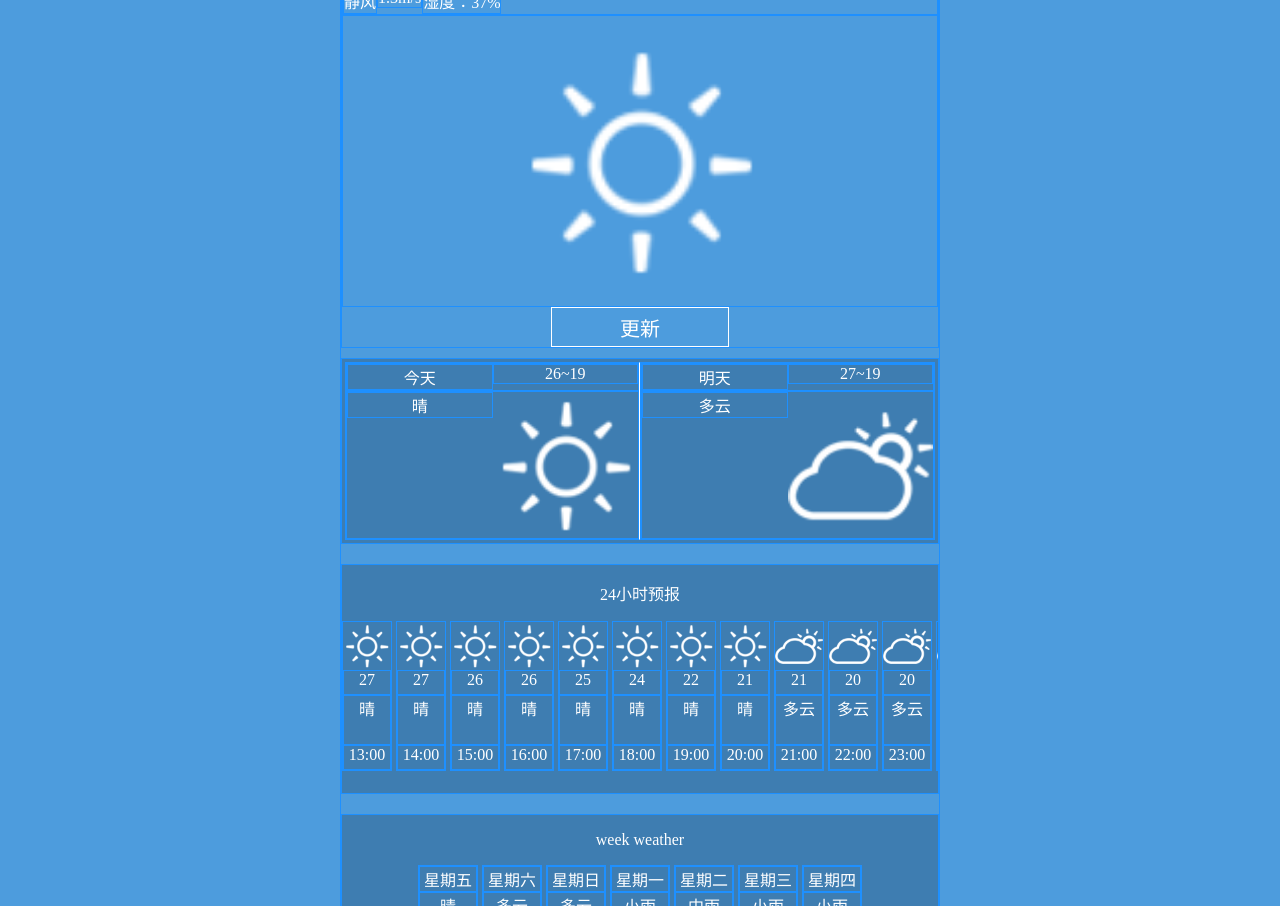
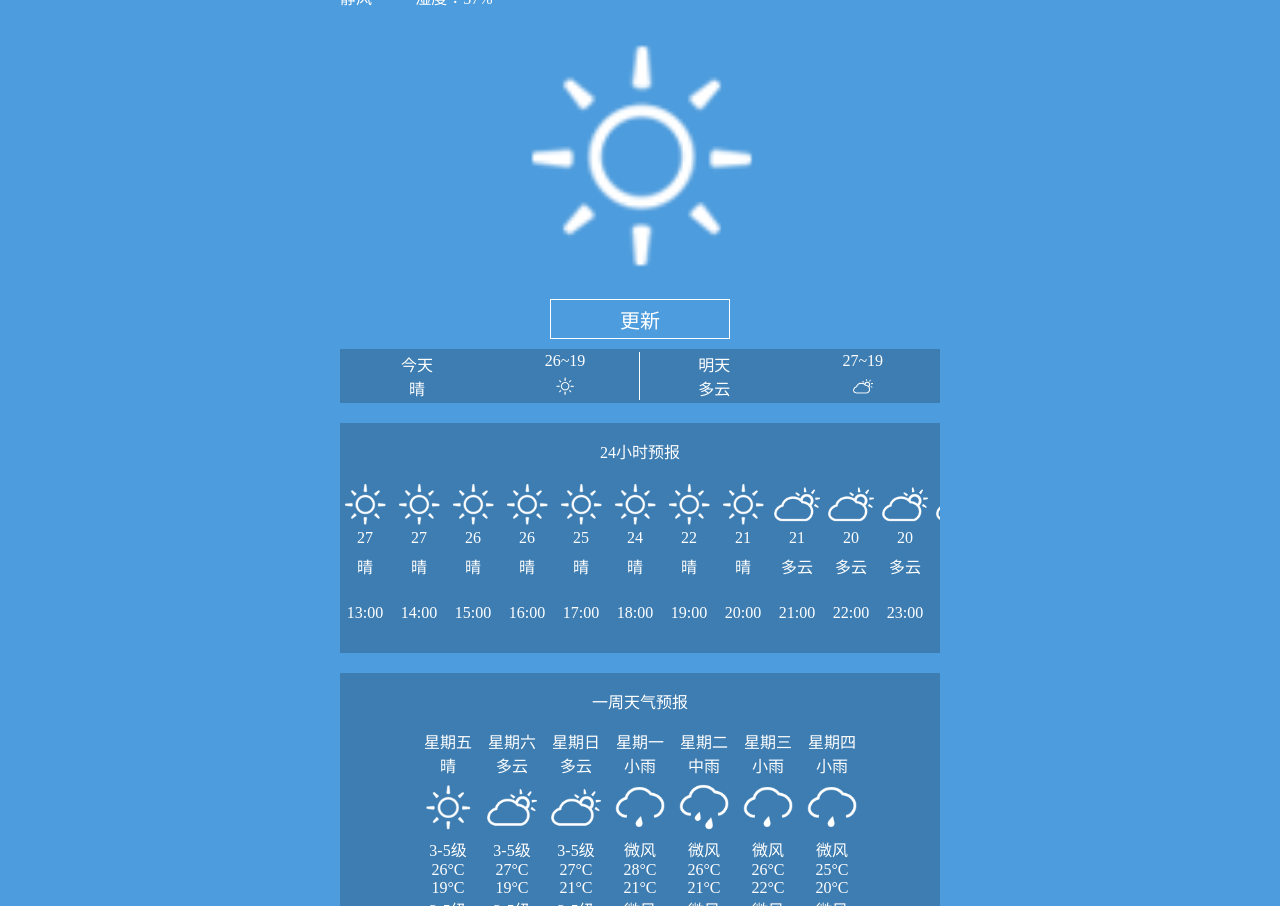
Before and after one commit to yemaoteng/weather, a plain HTML site: page index.html in a window 1280 px wide. Shown: the part 133-1039 px from the top of the page. Drawn offline with Linux system fonts and the light colour scheme.

Commit message:
图标大体上怼顺了

```diff
--- a/index.html
+++ b/index.html
@@ -39,7 +39,9 @@
       </div>
       <div class="clearfix col-12">
         <div class="today_weather col-6">-</div>
-        <img class="today_icon col-6" src="./pics/99.png">
+        <div class="col-6">
+            <img class="today_icon" src="./pics/99.png">
+        </div>
       </div>
     </div>
     <div class="tomorrow">
@@ -49,13 +51,15 @@
       </div>
       <div class="clearfix col-12">
         <div class="tomorrow_weather col-6">-</div>
-        <img class="tomorrow_icon col-6" src="./pics/99.png">
+        <div class="col-6">
+            <img class="tomorrow_icon col-6" src="./pics/99.png">
+        </div>
       </div>
     </div>
   </div>
 
   <div class="part  hours">
-    <p class="section_title">24小时预报</p>
+    <p class="hours_title">24小时预报</p>
     <div class="hour">
       <img class="hour_icon" src="./pics/99.png">
       <div class="hour_temp">27</div>
@@ -203,7 +207,7 @@
   </div>
 
   <div class="part  weeks">
-    <p>week weather</p>
+    <p>一周天气预报</p>
     <div class="week">
       <div class="week_name">星期一</div>
       <div class="week_day_weather">雷雨</div>
--- a/sty.css
+++ b/sty.css
@@ -19,9 +19,9 @@ body {
     margin:0;
 }
 
-
+/*
 div {
-    border:1px solid dodgerblue;
+    border:1px solid yellowgreen;
 }
 /*
 [class*="col-"] {
@@ -100,16 +100,14 @@ div {
     margin-top:40px;
 }
 .main_temp {
-    width:20%;
     float: left;
-    font-size: 30px;
+    text-align: left;
+    font-size: 50px;
 }
 .main_weather {
     float:left;
 }
-.main_winddirect {
-    float: left;
-}
+
 .main_icon {
     width: 50%;
     max-width: 250px;
@@ -151,6 +149,14 @@ div {
 .today div {
     float: left;
 }
+.today_icon {
+    height: 20px;
+    width: 20px;
+}
+.tomorrow_icon {
+    height: 20px;
+    width: 20px;
+}
 .tomorrow {
     width:50%;
     float: left;
@@ -174,6 +180,7 @@ div {
 }
 .hour_icon {
     width: 100%;
+    padding: 2px;
 }
 .hour_temp {
     margin-left: auto;
@@ -195,11 +202,16 @@ div {
 .weeks {
     white-space: nowrap;
     overflow-x: scroll;
+    overflow-y: hidden;
 }
 .week {
     display: inline-block;
     width: 60px;
     height: 200px;
+}
+.weeks [class$="icon"] {
+    width: 100%;
+    padding:5px;
 }
 /*****************************************生活指数*/
 
```
